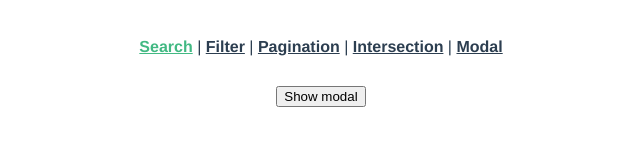
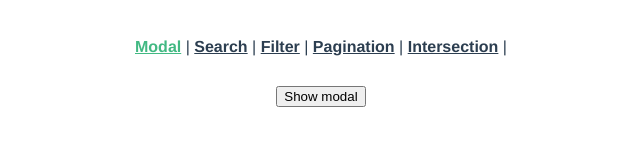
Before and after one commit to magazin2620/vue-components, a Vue app: page / in a window 1280 px wide. Shown: the top 160 px of the page, without its empty margins (319-959 px from the left). Built offline with nearby package versions, Linux system fonts and the light colour scheme.

Commit message:
update app.vue

```diff
--- a/src/App.vue
+++ b/src/App.vue
@@ -1,10 +1,10 @@
 <template>
   <div id="nav">
-    <router-link to="/">Search</router-link> |
+    <router-link to="/">Modal</router-link> |
+    <router-link to="/search">Search</router-link> |
     <router-link to="/filter">Filter</router-link> |
     <router-link to="/pagination">Pagination</router-link> |
     <router-link to="/intersection">Intersection</router-link> |
-    <router-link to="/modal">Modal</router-link>
   </div>
   <router-view />
 </template>
```
